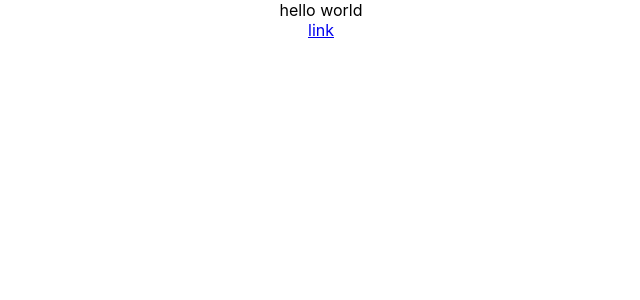
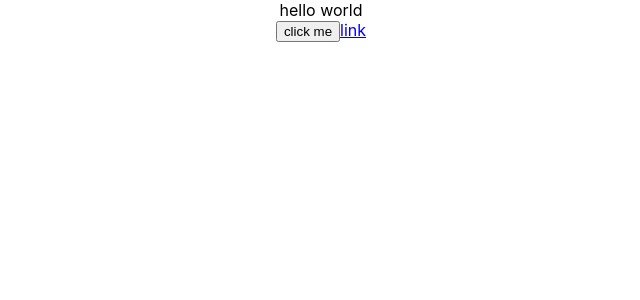
Before and after one commit to trevorong/hack-kitchen21, a React (Create React App) app: page / in a window 1280 px wide. Shown: the top 300 px of the page, without its empty margins (319-959 px from the left). Built offline with nearby package versions, Linux system fonts and the light colour scheme.

Commit message:
doggio api

```diff
--- a/src/App.js
+++ b/src/App.js
@@ -1,8 +1,31 @@
 import './App.css';
+import {useState} from 'react';
 import { BrowserRouter as Router, Route, Link } from 'react-router-dom';
 import Profile from './Profile'
 
 function App() {
+  const [hotimg, setHotImg] = useState(null);
+  const hot_callAPI = async () => {
+    const hot_opts = {
+      method: 'GET',
+      headers: {
+        'Content-Type': 'application/json',
+        'Accept': 'application/json',
+        'x-api-key': '6b74986d-b833-4e61-b172-ba23c9802406',
+      },
+    }
+
+    const hot_response = await fetch('https://api.thedogapi.com/v1/breeds', hot_opts);
+    if (!hot_response.ok) throw new Error(hot_response.status);
+
+    const hot_json = await hot_response.json();
+
+    const hot_rand = parseInt(Math.random()*hot_json.length)
+    const hot_img = hot_json[hot_rand].image.url;
+    console.log(hot_json[hot_rand])
+    setHotImg(hot_img);
+  }
+
   return (
     <div className="App">
       <Router>
@@ -10,7 +33,10 @@ function App() {
           <div>
             hello world
           </div>
+          <button onClick={hot_callAPI}>click me</button>
           <Link to='/profile'>link</Link>
+
+          {hotimg && <img src={hotimg} alt='hot dog'/>}
         </Route>
         <Route path='/profile'>
           <Profile/>
```
Also changed, not shown: src/Navbar.js (added).
